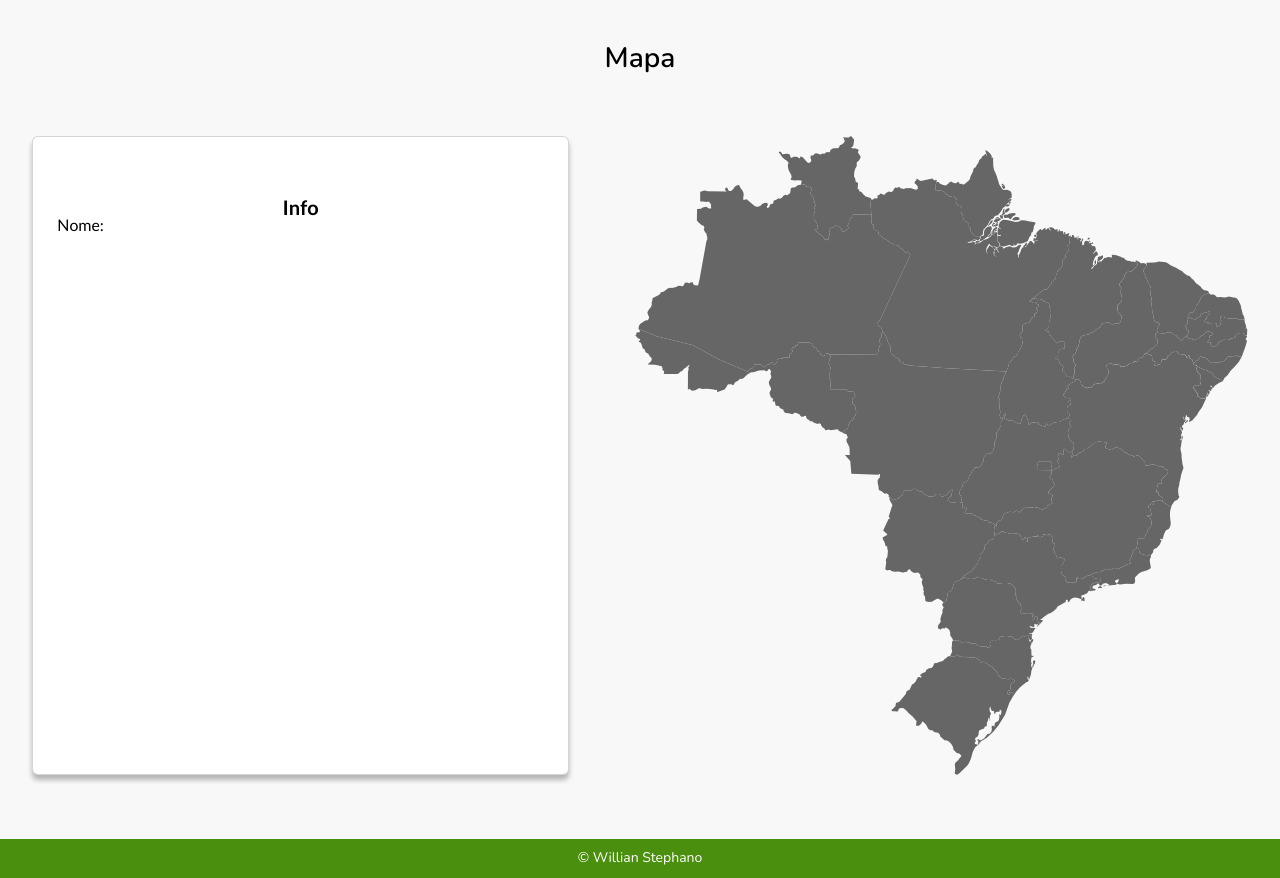
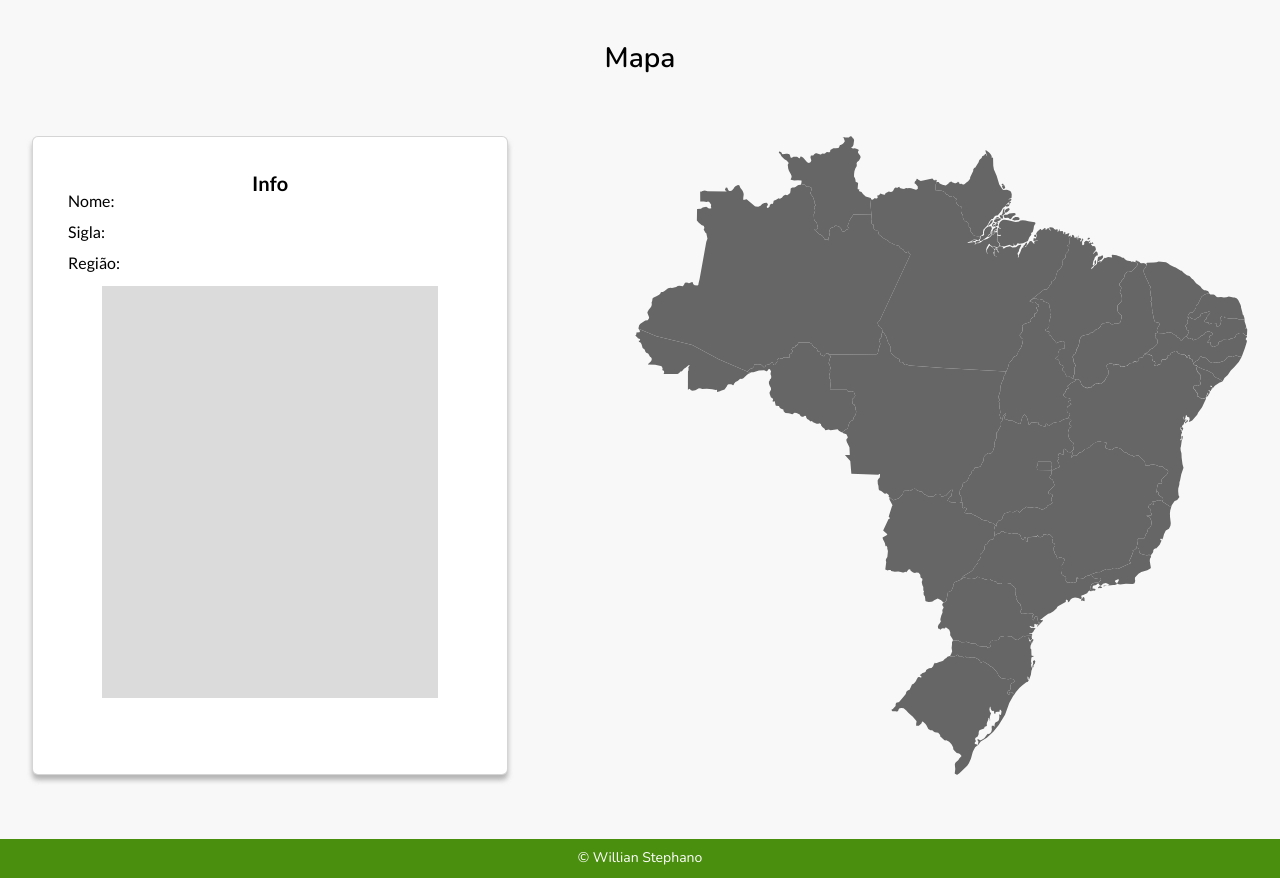
Before and after one commit to WillianStephano/Mapa-do-Brasil, a plain HTML site: page index.html in a window 1280 px wide. Shown: the part 340-1218 px from the top of the page. Drawn offline with nearby package versions, Linux system fonts and the light colour scheme.

Commit message:
Criaçao de seção para exibir os municipos do estado selecionado e correções de layout

```diff
--- a/CSS/style.css
+++ b/CSS/style.css
@@ -77,13 +77,26 @@
 
 .mapa_info{
    font-family: 'lato';
-   width: 40%;
-   padding: 5% 2%;
+   width: 35%;
+   padding: 3% 2%;
    border: 1px solid #9b9b9b6b;
    box-shadow: 0px 5px 5px #919191a6;
    background-color: #ffffff;
    border-radius: 6px;
 }
+
+.mapa_info .container {
+   display: flex;
+   flex-direction: column;
+   row-gap: 15px;
+}
+
+.img_mapa_geral path:hover{
+   fill: #a9ae7b;
+   cursor: pointer;
+   transition: 175ms;
+}
+
 
 .titulo_info{
    font-size: 20px;
@@ -91,13 +104,18 @@
    text-align: center;
 }
 
-
-.img_mapa_geral path:hover{
-   fill: #a9ae7b;
-   cursor: pointer;
-   transition: 175ms;
+.nome_estado span{
+   font-weight: 600;
 }
 
+.municipios{
+   background-color: #dbdbdb;
+   height: 400px;
+   width: 80%;
+   overflow-y: scroll;
+   padding: 1.5%;
+   align-self: center;
+}
 
 .rodape{
  background-color: #4b8f0f;
--- a/index.html
+++ b/index.html
@@ -23,7 +23,6 @@
          <ul class="menu_lista">
             <li class="item_menu">Sobre nos</li>
             <li class="item_menu">Mapa</li>
-            <li class="item_menu">Lista de estados</li>
          </ul>
       </div>
    </header>
@@ -41,7 +40,15 @@
       <div class="container">
          <div class="mapa_info">
             <h2 class="titulo_info">Info</h2>
-            <p class="nome_estado">Nome:</p>
+            <div class="container">
+               <p class="nome_estado">Nome:</p>
+               <p class="sigla_estado">Sigla:</p>
+               <p class="regiao_estado">Região:</p>
+
+               <div class="municipios">
+
+               </div>
+            </div>
          </div>
 
          <svg class="img_mapa_geral" width="612.51611" height="639.04297" mapsvg:geoViewBox="-74.008595 5.275696 -34.789914 -33.743888" style="fill: rgb(102, 102, 102);">
```
